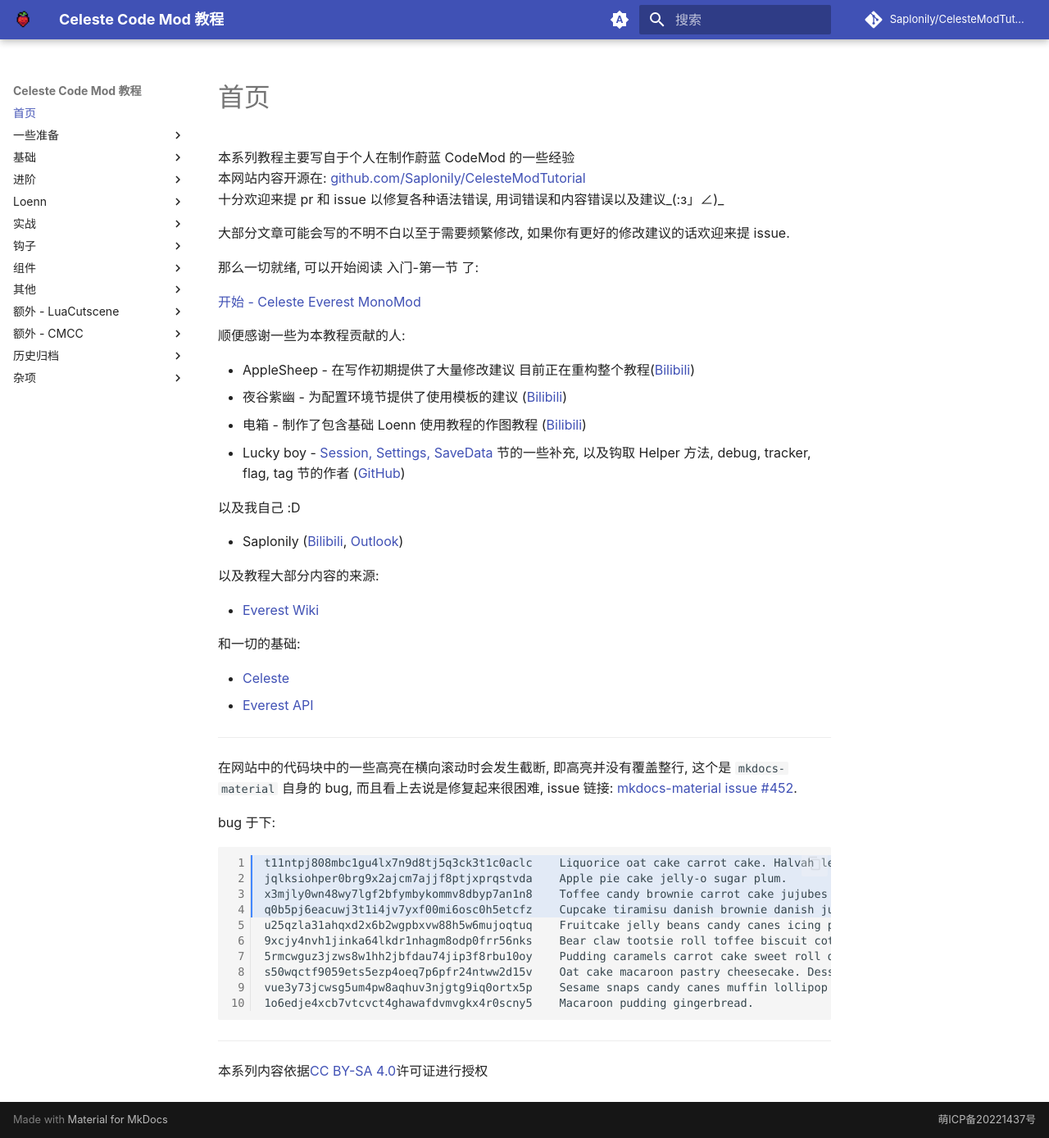
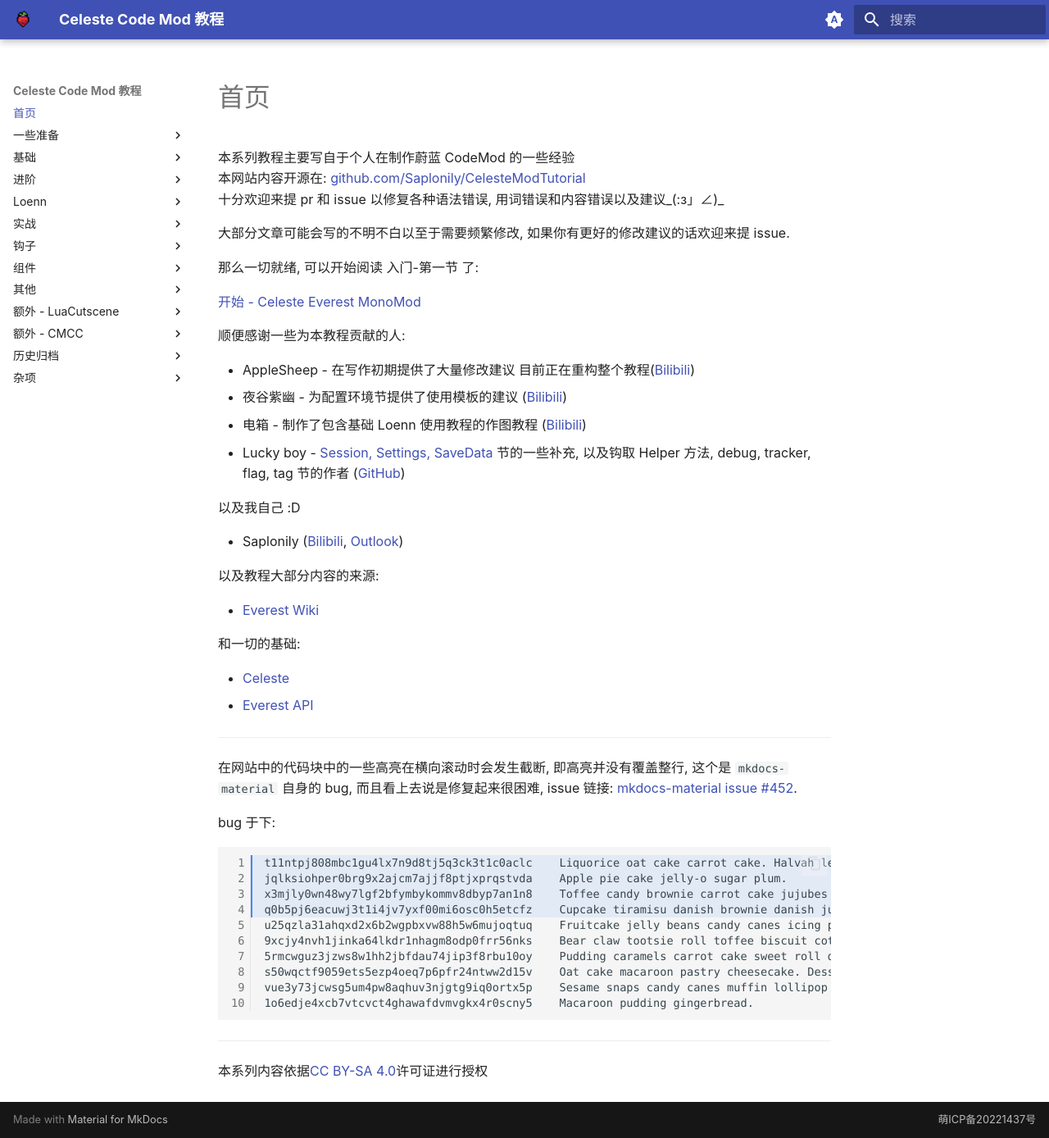
Before and after one commit to Saplonily/CelesteModTutorial, an MkDocs documentation site: the page built from docs/index.md, in a window 1280 px wide and 1388 px high. Shown: the whole window at 82% size. Built offline with MkDocs 1.6.1 and Material for MkDocs 9.7.7, drawn with Linux system fonts in a browser that asks for light colours; comment, search, counter and statistics services are not loaded; some of the changed lines change nothing that is shown.

Commit message:
更新 mkdocs.yml, 移除 repo 信息

```diff
--- a/mkdocs.yml
+++ b/mkdocs.yml
@@ -1,9 +1,9 @@
 site_name: Celeste Code Mod 教程
-repo_url: https://github.com/Saplonily/CelesteModTutorial
-repo_name: Saplonily/CelesteModTutorial
+# repo_url: https://github.com/Saplonily/CelesteModTutorial
+# repo_name: Saplonily/CelesteModTutorial
 site_description: Celeste Code Mod Tutorial
 site_author: Saplonily
-site_url: https://saplonily.top
+site_url: https://saplonily.top/celeste_mod_tutorial/
 
 plugins:
   - search
```
